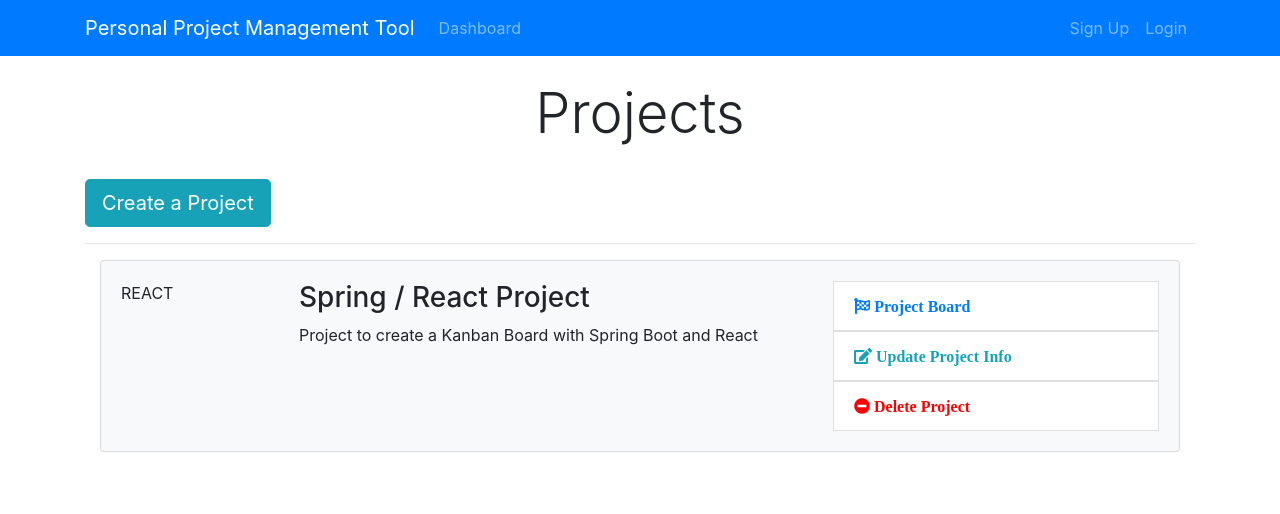
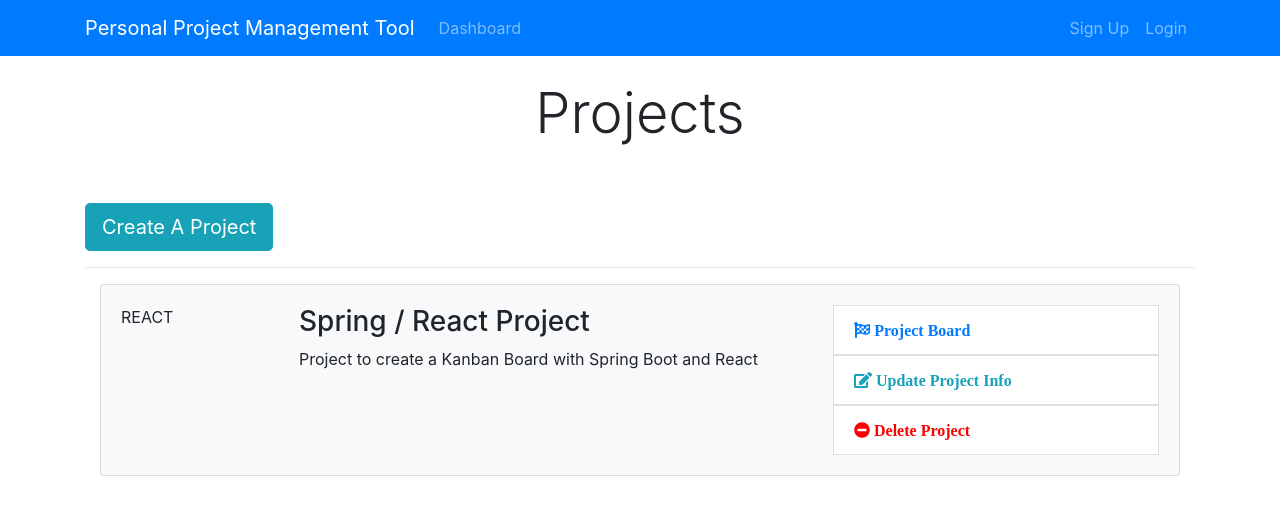
Before and after one commit to ahsherlock/personalProjectManagerFrontEnd, a React (Create React App) app: page /dashboard in a window 1280 px wide. Shown: the top 514 px of the page. Built offline with nearby package versions, Linux system fonts and the light colour scheme.

Commit message:
added project button, create project capability, and some other shit.

```diff
--- a/package.json
+++ b/package.json
@@ -9,6 +9,7 @@
     "bootstrap": "^4.4.1",
     "react": "^16.13.0",
     "react-dom": "^16.13.0",
+    "react-router-dom": "^5.1.2",
     "react-scripts": "3.4.0"
   },
   "scripts": {
--- a/src/App.js
+++ b/src/App.js
@@ -3,12 +3,17 @@ import './App.css';
 import Dashboard from './components/Dashboard';
 import Header from './components/Layout/Header';
 import 'bootstrap/dist/css/bootstrap.min.css'; //Import the bootstrap css file into main App.js
+import { BrowserRouter as Router, Route } from 'react-router-dom'; //import and use Router/Route as shorthand.
+import AddProject from './components/Project/AddProject';
 function App() {
   return (
-    <div className="App">
-      <Header />
-      <Dashboard />
-    </div>
+    <Router>
+      <div className="App">
+        <Header />
+        <Route exact path="/dashboard" component={Dashboard} />
+        <Route exact path="/addProject" component={AddProject} />
+      </div>
+    </Router>
   );
 }
 
--- a/src/components/Dashboard.js
+++ b/src/components/Dashboard.js
@@ -1,5 +1,6 @@
 import React, { Component } from 'react';
 import ProjectItem from './Project/ProjectItem';
+import CreateProjectButton from './Project/CreateProjectButton';
 
 class Dashboard extends Component {
   render() {
@@ -10,17 +11,14 @@ class Dashboard extends Component {
             <div class="col-md-12">
               <h1 class="display-4 text-center">Projects</h1>
               <br />
-                    <a href="ProjectForm.html" class="btn btn-lg btn-info">
-                        Create a Project
-                    </a>
               <br />
+              <CreateProjectButton />
               <hr />
-                    <ProjectItem/>
+              <ProjectItem />
             </div>
           </div>
         </div>
       </div>
-
     );
   }
 }
--- /dev/null
+++ b/src/components/Project/AddProject.js
@@ -0,0 +1,12 @@
+import React, { Component } from 'react';
+
+class AddProject extends Component {
+  render() {
+    return (
+      <div>
+        <h1>Add Project Form</h1>
+      </div>
+    );
+  }
+}
+export default AddProject;
--- /dev/null
+++ b/src/components/Project/CreateProjectButton.js
@@ -0,0 +1,12 @@
+import React from 'react';
+import { Link } from 'react-router-dom';
+const CreateProjectButton = () => {
+  return (
+    <React.Fragment>
+      <Link to="/addProject" className="btn btn-lg btn-info">
+        Create A Project
+      </Link>
+    </React.Fragment>
+  );
+};
+export default CreateProjectButton;
```
Also changed, not shown: 1 other file (tests, documents, lock files or other folders). Lines whose indentation alone changed are shown as unchanged.
